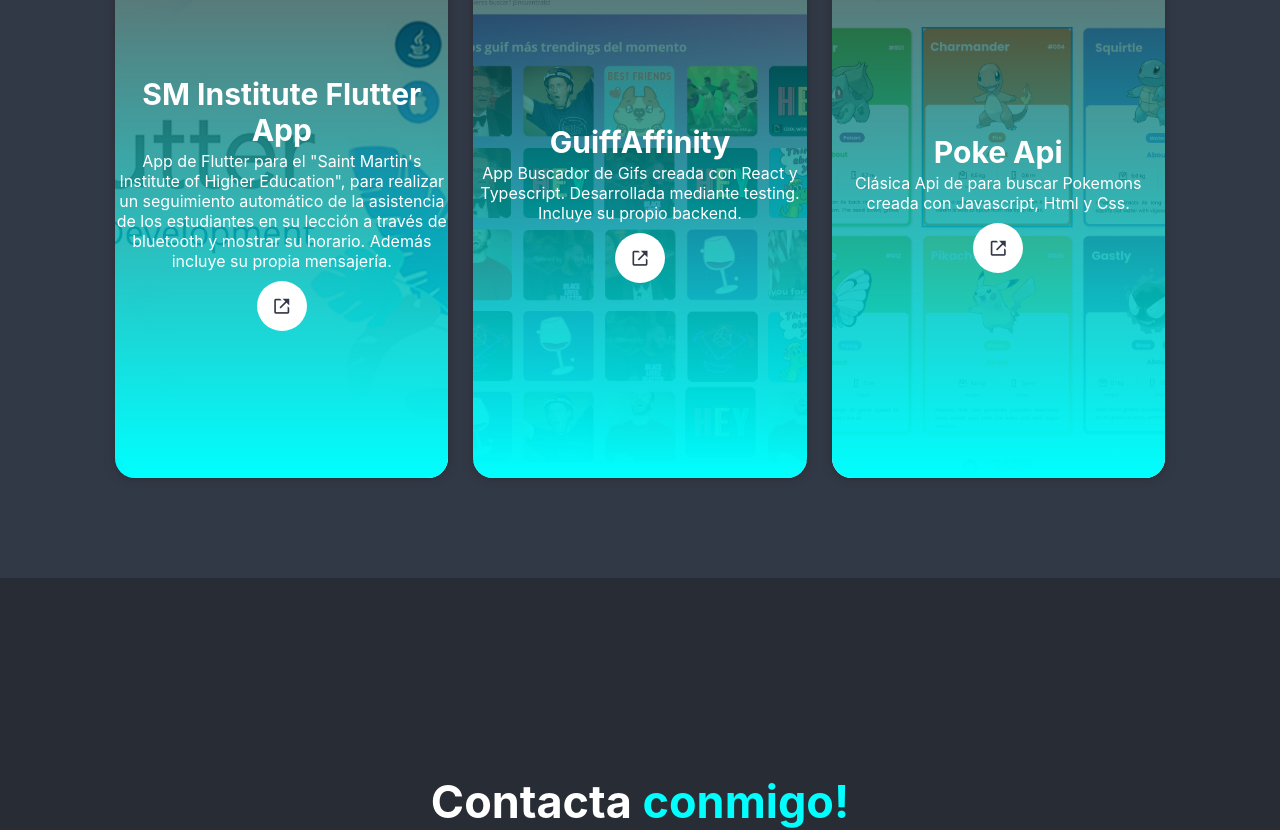
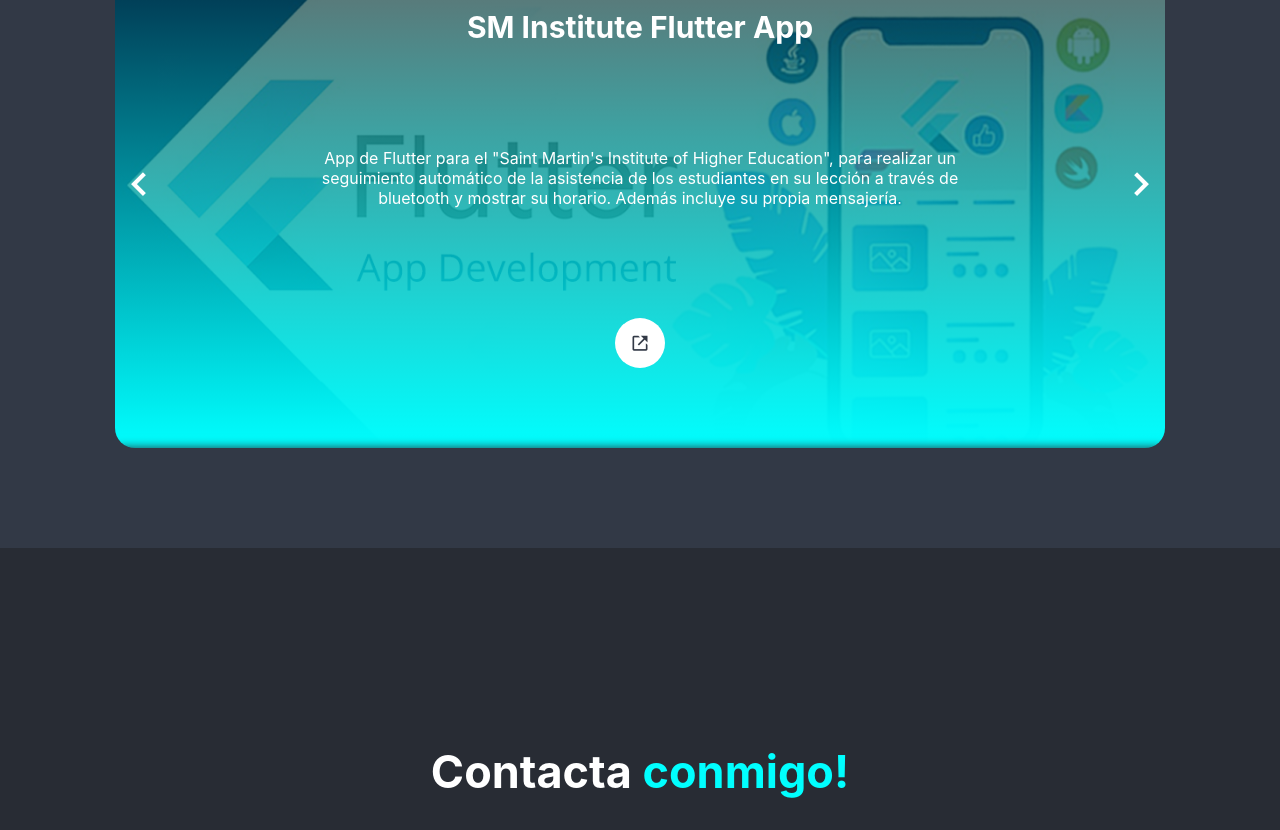
Before and after one commit to trantxo2/portfolio, a React (Create React App) app: page / in a window 1280 px wide. Shown: the part 3080-3910 px from the top of the page. Built offline with nearby package versions, Linux system fonts and the light colour scheme.

Commit message:
creado carrusel en proeyctos (falta arregler bug de scroll)

```diff
--- a/src/components/pages/Proyects.css
+++ b/src/components/pages/Proyects.css
@@ -9,6 +9,53 @@
 .proyects span {
   color: var(--main-color);
 }
+.carrusel {
+  scroll-behavior: unset;
+  width: 100%;
+  width: 100%;
+  height: 65vh;
+  overflow: hidden;
+  border-radius: 2rem;
+}
+
+.item-carrusel {
+  position: relative;
+  width: 100%;
+  height: 100%;
+}
+
+.photo-carrusel {
+  height: 100%;
+}
+
+.arrows-carrusel {
+  position: absolute;
+  width: 100%;
+  height: 100%;
+  top: 0;
+  display: flex;
+  align-items: center;
+  justify-content: space-between;
+}
+
+#photo-carrusel-1 {
+  background-color: rgb(133, 133, 234);
+}
+#photo-carrusel-2 {
+  background-color: rgb(126, 235, 159);
+}
+#photo-carrusel-3 {
+  background-color: rgb(244, 123, 141);
+}
+
+.arrows-carrusel a {
+  text-decoration: none;
+  font-size: 5rem;
+}
+
+.arrows-carrusel a:hover {
+  transform: scale(1.2);
+}
 .proyects-container {
   display: grid;
   grid-template-columns: repeat(3, 1fr);
@@ -17,13 +64,11 @@
 }
 
 .proyect-box {
-  position: relative;
-  border-radius: 2rem;
   box-shadow: 0 0 1rem var(--bg-color);
   overflow: hidden;
   display: flex;
 }
-.poryect-layer {
+.proyect-layer {
   position: absolute;
   bottom: 0;
   left: 0;
@@ -37,14 +82,16 @@
   text-align: center;
   padding: 0, 4rem;
 }
-.poryect-layer h3 {
+.proyect-layer h3 {
   font-size: 3rem;
 }
-.poryect-layer p {
+.proyect-layer p {
+  padding: 10rem 20rem 10rem 20rem;
   font-size: 1.6rem;
   margin: 0.3rem 0 1rem;
 }
-.poryect-layer a {
+.photo-carrusel a {
+  z-index: 1;
   display: inline-flex;
   justify-content: center;
   align-items: center;
@@ -53,16 +100,16 @@
   background: var(--text-color);
   border-radius: 50%;
 }
-.poryect-layer a:hover {
+.photo-carrusel a:hover {
   transform: scale(1.2);
 }
-.poryect-layer a i {
+.photo-carrusel a i {
   font-size: 2rem;
   color: var(--second-bg-color);
 }
 
 .proyect-box img {
   width: 100%;
-  height: 550px;
+  height: 100%;
   object-fit: cover;
 }
--- a/src/components/pages/Proyects.tsx
+++ b/src/components/pages/Proyects.tsx
@@ -11,8 +11,91 @@
         Mis <span>Proyectos</span>
       </h1>
 
-      <div className="proyects-container">
-        <div className="proyect-box">
+      <div className="carrusel">
+        <div className="item-carrusel" id="item-carrusel-1">
+          <div className="photo-carrusel" id="photo-carrusel-1">
+            <div className="proyect-box">
+              <img src={FlutterApp} alt="" />
+              <div className="proyect-layer">
+                <h3>SM Institute Flutter App </h3>
+                <p>
+                  App de Flutter para el "Saint Martin's Institute of Higher
+                  Education", para realizar un seguimiento automático de la
+                  asistencia de los estudiantes en su lección a través de
+                  bluetooth y mostrar su horario. Además incluye su propia
+                  mensajería.
+                </p>
+                <a href="https://github.com/lewinpauli/PublicFlutterAppSMI">
+                  <i className="bx bx-link-external"></i>
+                </a>
+              </div>
+            </div>
+          </div>
+          <div className="arrows-carrusel">
+            <a href="#item-carrusel-3">
+              <i className="bx bx-chevron-left"></i>
+            </a>
+            <a href="#item-carrusel-2">
+              <i className="bx bx-chevron-right"></i>
+            </a>
+          </div>
+        </div>
+
+        <div className="item-carrusel" id="item-carrusel-2">
+          <div className="photo-carrusel" id="photo-carrusel-2">
+            <div className="proyect-box">
+              <img src={GiffApp} alt="" />
+              <div className="proyect-layer">
+                <h3>GUIFAFFINITY </h3>
+                <p>
+                  App Buscador de Gifs creada con React y Typescript.
+                  Desarrollada mediante testing. Incluye su propio backend.
+                </p>
+                <a href="https://github.com/IvanSolaDelgado/bikoVehicular">
+                  <i className="bx bx-link-external"></i>
+                </a>
+              </div>
+            </div>
+          </div>
+          <div className="arrows-carrusel">
+            <a href="#item-carrusel-1">
+              <i className="bx bx-chevron-left"></i>
+            </a>
+            <a href="#item-carrusel-3">
+              <i className="bx bx-chevron-right"></i>
+            </a>
+          </div>
+        </div>
+
+        <div className="item-carrusel" id="item-carrusel-3">
+          <div className="photo-carrusel" id="photo-carrusel-3">
+            <div className="proyect-box">
+              <img src={PokeApi} alt="" />
+              <div className="proyect-layer">
+                <h3>POKE API </h3>
+                <p>
+                  Clásica Api de para buscar Pokemons creada con JavaScript,
+                  HTML y CSS.
+                </p>
+                <a href="https://github.com/trantxo2/pokedex-api">
+                  <i className="bx bx-link-external"></i>
+                </a>
+              </div>
+            </div>
+          </div>
+          <div className="arrows-carrusel">
+            <a href="#item-carrusel-2">
+              <i className="bx bx-chevron-left"></i>
+            </a>
+            <a href="#item-carrusel-1">
+              <i className="bx bx-chevron-right"></i>
+            </a>
+          </div>
+        </div>
+      </div>
+
+      {/* <div className="proyects-container"> */}
+      {/* <div className="proyect-box">
           <img src={FlutterApp} alt="" />
           <div className="poryect-layer">
             <h3>SM Institute Flutter App </h3>
@@ -54,8 +137,8 @@
               <i className="bx bx-link-external"></i>
             </a>
           </div>
-        </div>
-      </div>
+        </div> */}
+      {/* </div> */}
     </section>
   );
 }
--- a/src/index.css
+++ b/src/index.css
@@ -11,8 +11,6 @@
   border: none;
   scroll-behavior: smooth;
   color: white;
-
-  margin: 0;
 }
 
 :root {
```
